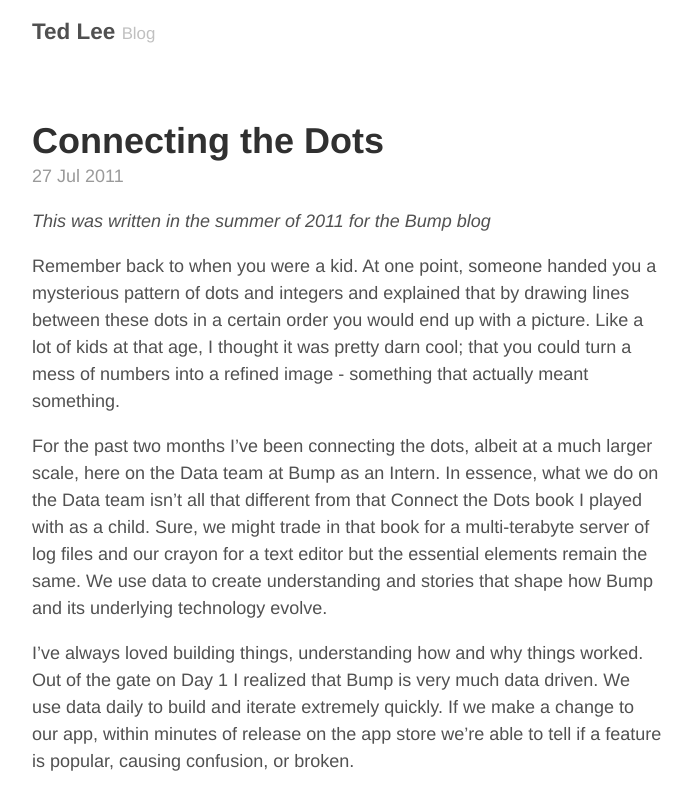
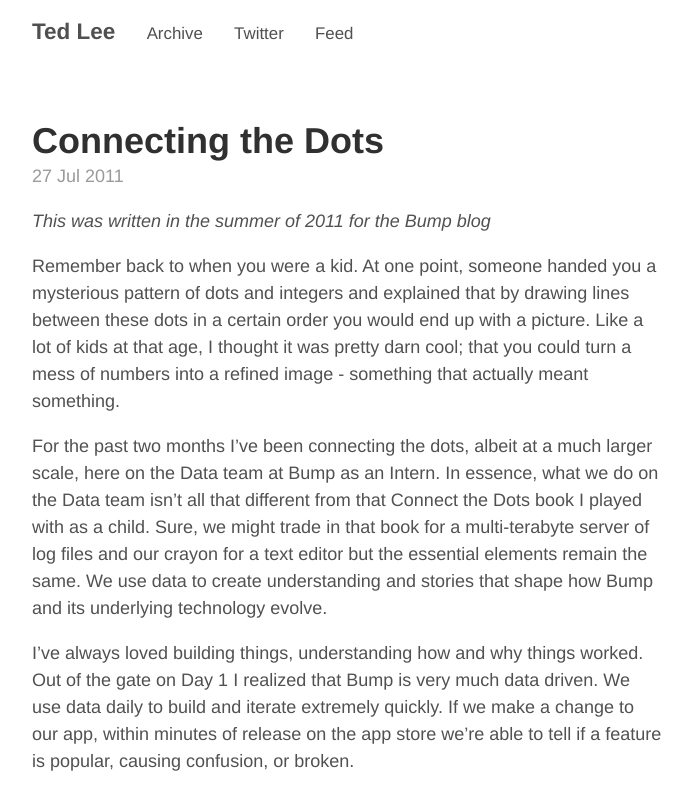
Before and after one commit to tedlee/tedlee.github.io, a Jekyll site: the page built from _posts/2011-07-27-connecting-the-dots.md, in a window 1280 px wide. Shown: the top 804 px of the page, without its empty margins (293-985 px from the left). Built offline with Jekyll 4.4.1, drawn with Linux system fonts in a browser that asks for light colours.

Commit message:
Added blog header and archive

```diff
--- a/_config.yml
+++ b/_config.yml
@@ -31,3 +31,8 @@
 gems: [jekyll-paginate, jekyll-gist]
 paginate:            1
 paginate_path: "page:num"
+
+pages_list:
+  Archive: '/archive'
+  Twitter: 'https://twitter.com/tedlee'
+  Feed: '/atom.xml'
--- a/_includes/head.html
+++ b/_includes/head.html
@@ -17,8 +17,10 @@
   <link rel="stylesheet" href="{{ site.baseurl }}/styles.css">
 
   <!-- Icons -->
+  <!--
   <link rel="apple-touch-icon-precomposed" sizes="144x144" href="{{ site.baseurl }}/public/apple-touch-icon-precomposed.png">
   <link rel="shortcut icon" href="{{ site.baseurl }}/public/favicon.ico">
+  -->
 
   <!-- RSS -->
   <link rel="alternate" type="application/atom+xml" title="{{ site.title }}" href="{{ site.baseurl }}/atom.xml">
--- a/_layouts/default.html
+++ b/_layouts/default.html
@@ -9,7 +9,10 @@
       <header class="masthead">
         <h3 class="masthead-title">
           <a href="{{ site.baseurl }}/" title="Home">{{ site.title }}</a>
-          <small>{{ site.tagline }}</small>
+          {% for page in site.pages_list %}
+            &nbsp;&nbsp;&nbsp;
+            <small><a href="{{ page[1]  }}">{{ page[0] }}</a></small>
+          {% endfor %}
         </h3>
       </header>
 
```
Also changed, not shown: archive.md (added, +8 -0 lines).
